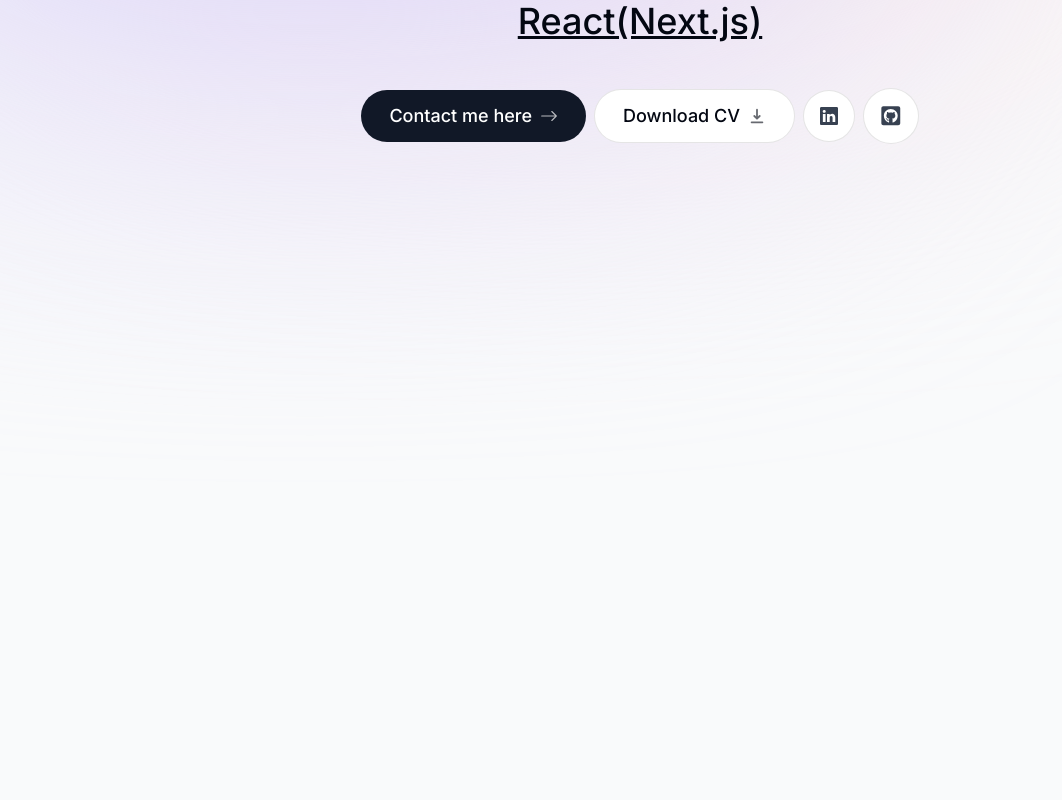
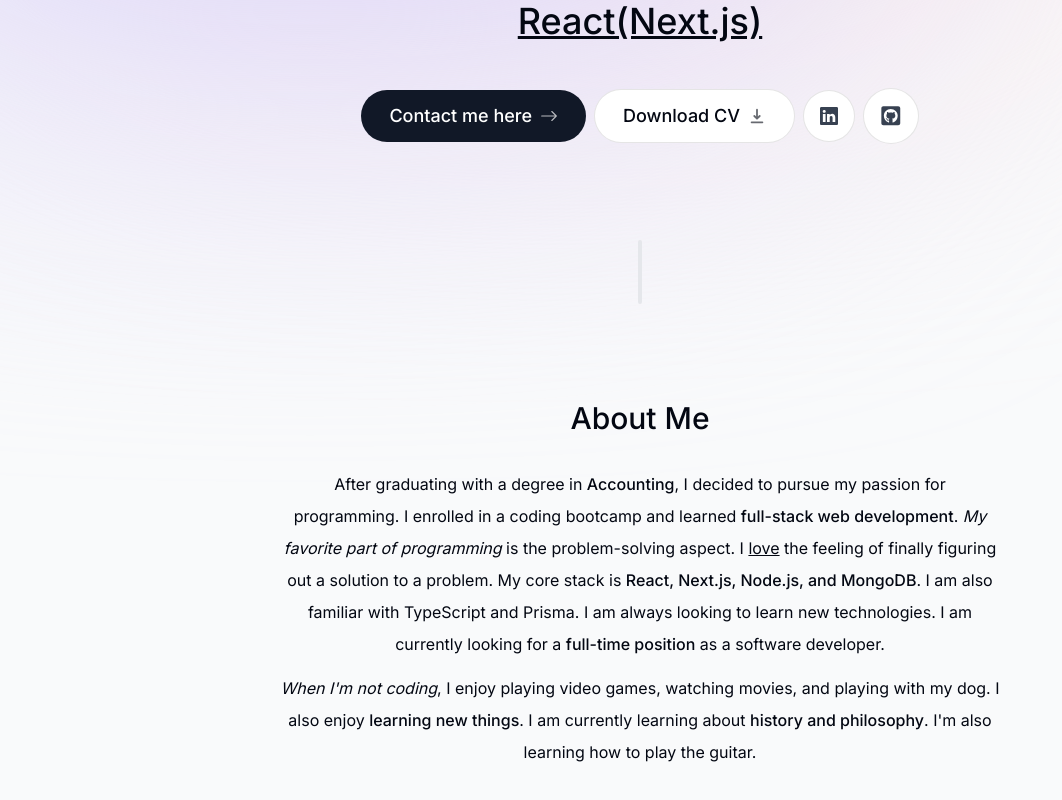
Before and after one commit to nebi-2018/portfolio, a Next.js app: page / in a window 1280 px wide. Shown: the part 424-1224 px from the top of the page, without its empty margins (0-1062 px from the left). Built offline with nearby package versions, Linux system fonts and the light colour scheme.

Commit message:
the breaker section is done

```diff
--- a/app/page.tsx
+++ b/app/page.tsx
@@ -1,9 +1,13 @@
+import About from "@/components/about";
 import Intro from "@/components/intro";
+import SectionDivider from "@/components/section-divider";
 
 export default function Home() {
   return (
     <main className="flex flex-col items-center justify-center px-4">
       <Intro />
+      <SectionDivider />
+      <About />
     </main>
   );
 }
--- /dev/null
+++ b/components/about.tsx
@@ -0,0 +1,47 @@
+"use client";
+
+import { motion } from "framer-motion";
+import React from "react";
+import SectionHeading from "./section-heading";
+
+const About = () => {
+  return (
+    <motion.section
+      className="mb-28 max-w-[45rem] text-center leading-8 sm:mb-40 scroll-mt-28"
+      initial={{ opacity: 0, y: 100 }}
+      animate={{ opacity: 1, y: 0 }}
+      transition={{ delay: 0.175 }}
+      id="about"
+    >
+      <SectionHeading>About me</SectionHeading>
+      <p className="mb-3">
+        After graduating with a degree in{" "}
+        <span className="font-medium">Accounting</span>, I decided to pursue my
+        passion for programming. I enrolled in a coding bootcamp and learned{" "}
+        <span className="font-medium">full-stack web development</span>.{" "}
+        <span className="italic">My favorite part of programming</span> is the
+        problem-solving aspect. I <span className="underline">love</span> the
+        feeling of finally figuring out a solution to a problem. My core stack
+        is{" "}
+        <span className="font-medium">
+          React, Next.js, Node.js, and MongoDB
+        </span>
+        . I am also familiar with TypeScript and Prisma. I am always looking to
+        learn new technologies. I am currently looking for a{" "}
+        <span className="font-medium">full-time position</span> as a software
+        developer.
+      </p>
+
+      <p>
+        <span className="italic">When I'm not coding</span>, I enjoy playing
+        video games, watching movies, and playing with my dog. I also enjoy{" "}
+        <span className="font-medium">learning new things</span>. I am currently
+        learning about{" "}
+        <span className="font-medium">history and philosophy</span>. I'm also
+        learning how to play the guitar.
+      </p>
+    </motion.section>
+  );
+};
+
+export default About;
--- a/components/intro.tsx
+++ b/components/intro.tsx
@@ -45,17 +45,17 @@
           </motion.span>
         </div>
       </div>
-      <motion.p
+      <motion.h1
         className="mb-10 mt-4 px-4 text-2xl font-medium !leading-[1.5] sm:text-4xl"
         initial={{ opacity: 0, y: 100 }}
         animate={{ opacity: 1, y: 0 }}
       >
-        <span className="font-bold">Hello, I'am Chala</span> I am{" "}
+        <span className="font-bold">Hello, I'am Chala.</span> I am{" "}
         <span className="font-bold">full-stack developer</span> with{" "}
         <span className="font-bold">6 months</span> of experiance. I enjoy
         building <span className="italic">sites and apps</span> My focus is{" "}
         <span className="underline"> React(Next.js)</span>
-      </motion.p>
+      </motion.h1>
 
       <motion.div
         className="flex flex-col sm:flex-row items-center justify-center gap-2 px-4 text-lg font-medium"
--- /dev/null
+++ b/components/section-divider.tsx
@@ -0,0 +1,17 @@
+"use client";
+
+import { motion } from "framer-motion";
+import React from "react";
+
+const SectionDivider = () => {
+  return (
+    <motion.div
+      className="bg-gray-200 my-24 h-16 w-1 rounded-full hidden sm:block"
+      initial={{ opacity: 0, y: 100 }}
+      animate={{ opacity: 1, y: 0 }}
+      transition={{ delay: 0.125 }}
+    ></motion.div>
+  );
+};
+
+export default SectionDivider;
--- /dev/null
+++ b/components/section-heading.tsx
@@ -0,0 +1,11 @@
+import React from "react";
+
+type SectionHeadingProps = {
+  children: React.ReactNode;
+};
+
+const SectionHeading = ({ children }: SectionHeadingProps) => {
+  return <h2 className="text-3xl font-medium capitalize mb-8">{children}</h2>;
+};
+
+export default SectionHeading;
```
